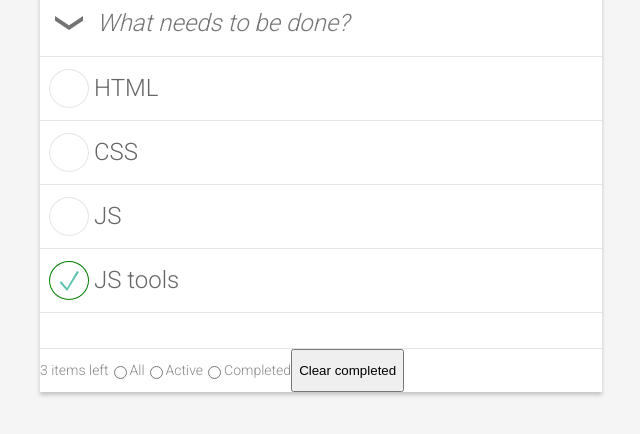
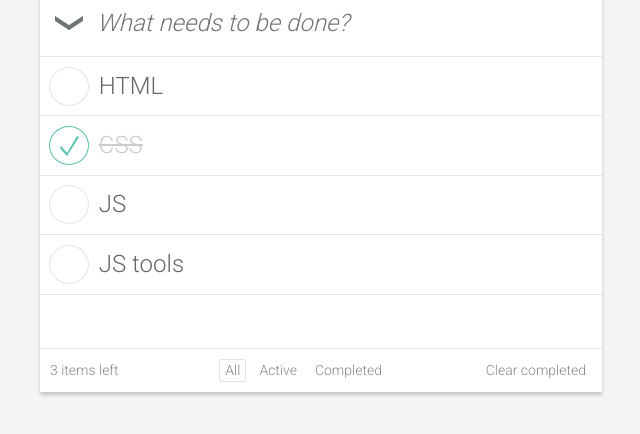
Before and after one commit to ok-technopolis-2020/Krivitskii_Vadim, a plain HTML site: page index.html in a window 1280 px wide. Shown: the part 146-580 px from the top of the page, without its empty margins (319-959 px from the left). Drawn offline with Linux system fonts and the light colour scheme.

Commit message:
Styling has been done

```diff
--- a/index.html
+++ b/index.html
@@ -17,17 +17,17 @@
         <li>
             <label class="todo-list_element">
                 <input type="checkbox" class="todo-element_checkbox" aria-label="Set as done">
-                <span class="todo-element_check_box"></span>
+				<span class="todo-element_check_box"></span>
 				<span class="todo-element_name">HTML</span>
-                <button class="todo-element_delete" aria-label="Delete todo" hidden="hidden">del</button>
+                <button class="todo-element_delete" aria-label="Delete todo"></button>
             </span>
         </li>
         <li>
             <label class="todo-list_element">
-                <input type="checkbox" class="todo-element_checkbox" aria-label="Set as done">
+                <input type="checkbox" class="todo-element_checkbox" aria-label="Set as done" checked>
 				<span class="todo-element_check_box"></span>
 				<span class="todo-element_name">CSS</span>
-                <button class="todo-element_delete" aria-label="Delete todo" hidden="hidden">del</button>
+                <button class="todo-element_delete" aria-label="Delete todo"></button>
             </label>
         </li>
         <li>
@@ -35,24 +35,24 @@
                 <input type="checkbox" class="todo-element_checkbox" aria-label="Set as done">
                 <span class="todo-element_check_box"></span>
 				<span class="todo-element_name">JS</span>
-                <button class="todo-element_delete" aria-label="Delete todo" hidden="hidden">del</button>
+                <button class="todo-element_delete" aria-label="Delete todo"></button>
             </label>
         </li>
         <li>
            <label class="todo-list_element">
-                <input type="checkbox" class="todo-element_checkbox" aria-label="Set as done" checked>
+                <input type="checkbox" class="todo-element_checkbox" aria-label="Set as done">
                 <span class="todo-element_check_box"></span>
 				<span class="todo-element_name">JS tools</span>
-                <button class="todo-element_delete" aria-label="Delete todo" hidden="hidden">del</button>
+                <button class="todo-element_delete" aria-label="Delete todo"></button>
             </label>
         </li>
     </ul>
     <footer>
         <span class="items-left">3 items left</span>
         <nav class="categories">
-            <input type="radio" id="all" name="category" aria-label="Switch to all todos">
+            <input type="radio" id="all" name="category" aria-label="Switch to all todos" checked>
             <label for="all">All</label>
-            <input type="radio" id="active" name="category" aria-label="Switch to active todos">
+            <input type="radio" id="active" name="category" aria-label="Switch to act ive todos">
             <label for="active">Active</label>
             <input type="radio" id="completed" name="category" aria-label="Switch to completed todos">
             <label for="completed">Completed</label>
--- a/styles/styles.css
+++ b/styles/styles.css
@@ -8,6 +8,9 @@
 	--main-font-gray-color: #CCCCCC;
 
 	--todo-element-color: #666666;
+
+	--footer-element-color: #888888;
+	--footer-element-size: 14px;
 }
 
 body {
@@ -30,13 +33,13 @@ body {
 }
 
 .todo-wrapper {
-	max-width: 100%;
-	min-height: 100%;
 	display: flex;
     flex-direction: column;
     align-items: center;
-	width: 562px;
-	height: 402px;
+	max-width: 562px;
+	width: 100%;
+	min-height: 402px;
+	height: 100%;
 	box-shadow: 0px 3px 4px rgba(0, 0, 0, 0.2);
 	background-color: #FFFFFF;
 }
@@ -49,7 +52,7 @@ body {
 }
 
 #todo-creator_input {
-	width: 90%;
+	width: 80%;
 	border:none;
 	margin: 0px;
 	font-family: var(--main-font-family);
@@ -68,7 +71,7 @@ body {
 	width: 28px;
 	height: 16px;
 	border: none;
-	background: url(../icons/select-all.png) no-repeat;
+	background: url(../icons/select-all.svg) no-repeat;
 	background-position: center center;
 	background-size: 100%;
 	cursor:pointer;
@@ -86,8 +89,42 @@ body {
 	display: inline-flex;
 	align-items: center;
 	width: 100%;
-	height: 63px;
+	min-height: 58.4px;
+	height: 100%;
+	background: #FFFFFF;
+}
+
+.todo-list li {
 	border-bottom: 1px solid rgba(0, 0, 0, 0.1);
+}
+/*
+.todo-list li:last-of-type {
+	border-bottom: none;
+}
+*/
+
+.todo-list_element .todo-element_delete {
+	visibility: hidden;
+	display: flex;
+	margin-left: auto;
+	margin-right: 10px;
+	width: 20px;
+	height: 20px;
+	border: none;
+	background: url(../icons/close.svg) no-repeat;
+	background-position: center center;
+	background-size: 100%;
+	cursor:pointer;
+}
+
+/* todo-element on hover */
+
+.todo-list .todo-list_element:hover {
+	background: #FAFAFA;
+}
+
+.todo-list .todo-list_element:hover > .todo-element_delete {
+	visibility: visible;
 }
 
 /* Old checkbox */
@@ -96,7 +133,7 @@ body {
 	position: absolute;
 	-webkit-appearance: none;
 	-moz-appearance: none;
-	margin-left: 0.74em;
+	margin-left: 0.72em;
 	width:38px;
 	height:37px;
 }
@@ -112,15 +149,16 @@ body {
 	border-radius: 50%;
 	margin-left: 0.55em;
 	cursor:pointer;
+	background: #FFFFFF;
 }
 
 
 /* Checked */
 
 .todo-list_element .todo-element_checkbox:checked + .todo-element_check_box{
-	background: url(../icons/completed.png) no-repeat;
+	background: url(../icons/completed.svg) no-repeat;
 	background-position: center;
-	border: 1px solid green;
+	border: 1px solid #5DC2AF;
 }
 
 /* Focus */
@@ -129,13 +167,18 @@ body {
 	border: 2px solid #E6E6E6;
 }
 
+/* Element name line-through on checked */
+
+.todo-list_element .todo-element_checkbox:checked ~ .todo-element_name{
+	text-decoration: line-through;
+	color: var(--main-font-gray-color);
+}
 
 
 .todo-list_element .todo-element_name {
-	overflow: hidden;
-	text-overflow: ellipsis;
-	padding-left: 2.25em;
-	display: inline-flex;
+	padding-left: 2.45em;
+	display: inline-block;
+	word-break: break-word;
 	align-items: center;
 	max-width: 90%;
 	font-family: var(--main-font-family);
@@ -152,6 +195,7 @@ body {
 	border-top: 1px solid rgba(0, 0, 0, 0.1);
 	height: 43px;
 	display: inline-flex;
+	align-self: flex-start;
 	margin-top: auto
 }
 
@@ -162,8 +206,9 @@ footer .items-left {
 	font-style: normal;
 	line-height: 21px;
 	font-weight: 300;
-	font-size: 14px;
-	color: #888888;
+	font-size: var(--footer-element-size);
+	color: var(--footer-element-color);
+	margin-left: 10px;
 }
 
 footer .categories {
@@ -173,10 +218,37 @@ footer .categories {
 	font-style: normal;
 	line-height: 21px;
 	font-weight: 300;
-	font-size: 14px;
+	font-size: var(--footer-element-size);
 	color: #888888;
+	margin-left: auto;
+}
+
+footer .categories > input {
+	-webkit-appearance: none;
+	-moz-appearance: none;
+}
+
+footer .categories > label {
+	cursor: pointer;
+	padding: 0px 5px 0px 5px;
+}
+
+footer .categories > input:checked + label {
+	border: 1px solid #EBDFDF;
+	border-radius: 10%;
 }
 footer .clear-completed-btn {
 	display: inline-flex;
 	align-items: center;
+	font-family: var(--main-font-family);
+	font-style: normal;
+	line-height: 21px;
+	font-weight: 300;
+	font-size: var(--footer-element-size);
+	color: var(--footer-element-color);
+	margin-left: auto;
+	margin-right: 10px;
+	background:none;
+    border:none;
+    cursor: pointer;
 }
```
Also changed, not shown: icons/close.svg (added), icons/completed.png (deleted), icons/completed.svg (added), icons/select-all.png (deleted), icons/select-all.svg (added).
